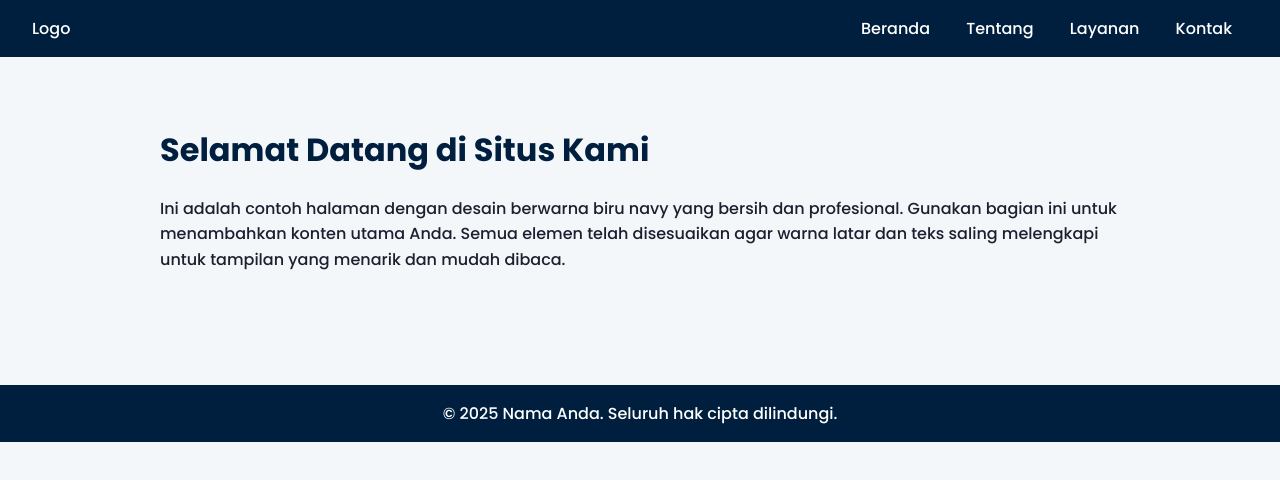
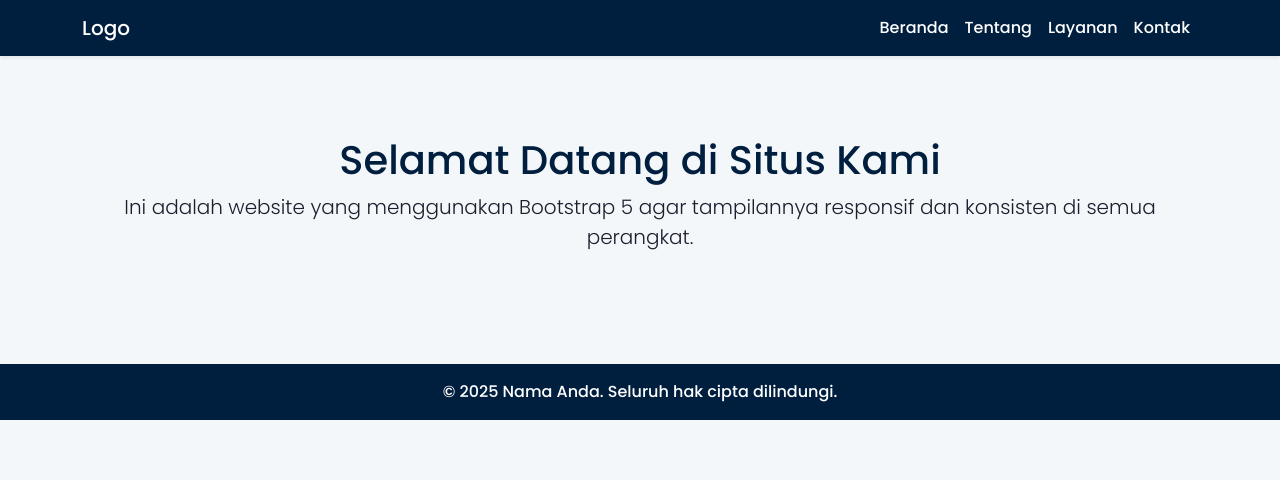
Before and after one commit to Agenghn26/untuktesting.github.io, a plain HTML site: page index.html in a window 1280 px wide. Drawn offline with nearby package versions, Linux system fonts and the light colour scheme.

Commit message:
Update index.html

```diff
--- a/index.html
+++ b/index.html
@@ -2,84 +2,94 @@
 <html lang="id">
 <head>
   <meta charset="UTF-8" />
-  <meta name="viewport" content="width=device-width, initial-scale=1.0" />
+  <meta name="viewport" content="width=device-width, initial-scale=1" />
   <title>Beranda</title>
+
+  <!-- Google Fonts -->
   <link href="https://fonts.googleapis.com/css2?family=Poppins:wght@300;500;700&display=swap" rel="stylesheet" />
+
+  <!-- Bootstrap CSS -->
+  <link href="https://cdn.jsdelivr.net/npm/bootstrap@5.3.3/dist/css/bootstrap.min.css" rel="stylesheet" />
+
   <style>
     body {
-      margin: 0;
       font-family: 'Poppins', sans-serif;
       background-color: #f4f7fa;
       color: #1e1e2f;
     }
 
-    nav {
-      background-color: #001f3f; /* Navy Blue */
-      color: white;
-      padding: 1rem 2rem;
-      display: flex;
-      justify-content: space-between;
-      align-items: center;
+    .navbar {
+      background-color: #001f3f !important;
     }
 
-    nav a {
-      color: white;
-      text-decoration: none;
-      margin: 0 1rem;
+    .navbar-brand,
+    .nav-link {
+      color: white !important;
       font-weight: 500;
     }
 
-    nav a:hover {
-      text-decoration: underline;
+    .nav-link:hover {
+      color: #dbeaff !important;
     }
 
-    .container {
-      padding: 3rem 2rem;
-      max-width: 960px;
-      margin: 0 auto;
+    h1 {
+      color: #001f3f;
+      margin-top: 2rem;
     }
 
     footer {
       background-color: #001f3f;
       color: white;
+      padding: 1rem 0;
+      margin-top: 3rem;
       text-align: center;
-      padding: 1rem;
-      margin-top: 3rem;
-    }
-
-    h1 {
-      color: #001f3f;
-    }
-
-    p {
-      line-height: 1.6;
     }
   </style>
 </head>
 <body>
 
-  <nav>
-    <div class="logo">Logo</div>
-    <div class="nav-links">
-      <a href="#">Beranda</a>
-      <a href="#">Tentang</a>
-      <a href="#">Layanan</a>
-      <a href="#">Kontak</a>
+  <!-- Navbar -->
+  <nav class="navbar navbar-expand-lg navbar-dark shadow-sm">
+    <div class="container">
+      <a class="navbar-brand" href="#">Logo</a>
+      <button class="navbar-toggler" type="button" data-bs-toggle="collapse" data-bs-target="#navbarNav"
+        aria-controls="navbarNav" aria-expanded="false" aria-label="Toggle navigation">
+        <span class="navbar-toggler-icon"></span>
+      </button>
+
+      <div class="collapse navbar-collapse justify-content-end" id="navbarNav">
+        <ul class="navbar-nav">
+          <li class="nav-item">
+            <a class="nav-link active" aria-current="page" href="#">Beranda</a>
+          </li>
+          <li class="nav-item">
+            <a class="nav-link" href="#">Tentang</a>
+          </li>
+          <li class="nav-item">
+            <a class="nav-link" href="#">Layanan</a>
+          </li>
+          <li class="nav-item">
+            <a class="nav-link" href="#">Kontak</a>
+          </li>
+        </ul>
+      </div>
     </div>
   </nav>
 
-  <div class="container">
-    <h1>Selamat Datang di Situs Kami</h1>
-    <p>
-      Ini adalah contoh halaman dengan desain berwarna biru navy yang bersih dan profesional.
-      Gunakan bagian ini untuk menambahkan konten utama Anda. Semua elemen telah disesuaikan
-      agar warna latar dan teks saling melengkapi untuk tampilan yang menarik dan mudah dibaca.
+  <!-- Content -->
+  <div class="container py-5">
+    <h1 class="text-center">Selamat Datang di Situs Kami</h1>
+    <p class="lead text-center">
+      Ini adalah website yang menggunakan Bootstrap 5 agar tampilannya responsif dan konsisten di semua perangkat.
     </p>
   </div>
 
+  <!-- Footer -->
   <footer>
     &copy; 2025 Nama Anda. Seluruh hak cipta dilindungi.
   </footer>
 
+  <!-- Bootstrap JS Bundle (dengan Popper) -->
+  <script src="https://cdn.jsdelivr.net/npm/bootstrap@5.3.3/dist/js/bootstrap.bundle.min.js"></script>
 </body>
 </html>
```
